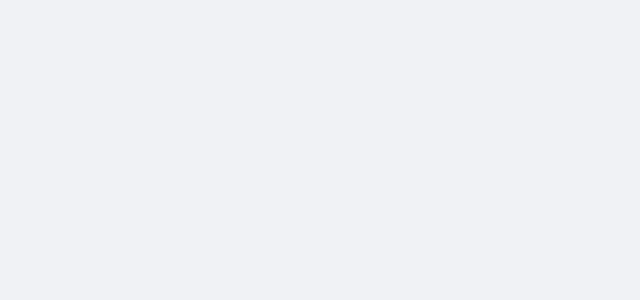
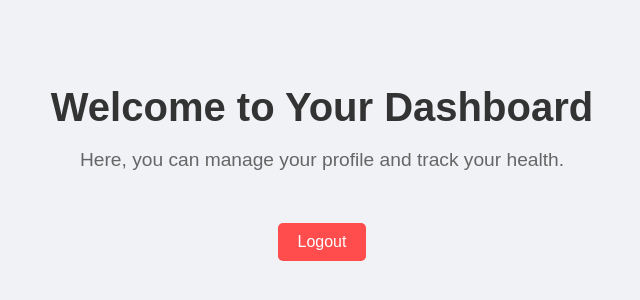
Before and after one commit to hemersondecarli/rapidMedicalSolution, a React (Create React App) app in the folder health-assistant-app/: page /Dashboard in a window 1280 px wide. Before the commit this address had no page. Shown: the part 252-552 px from the top of the page, without its empty margins (318-958 px from the left). Built offline with nearby package versions, Linux system fonts and the light colour scheme; sample sign-in values are in the browser's storage.

Commit message:
- Fixing Account creation + adding dependencies

```diff
--- a/health-assistant-app/package.json
+++ b/health-assistant-app/package.json
@@ -7,7 +7,7 @@
     "@testing-library/react": "^13.4.0",
     "@testing-library/user-event": "^13.5.0",
     "axios": "^1.7.7",
-    "mongodb": "^6.10.0",
+    "mongodb": "^6.12.0",
     "react": "^18.3.1",
     "react-dom": "^18.3.1",
     "react-router-dom": "^6.28.0",
--- a/health-assistant-app/src/App.js
+++ b/health-assistant-app/src/App.js
@@ -2,10 +2,11 @@
 import React from 'react';
 import { BrowserRouter as Router, Route, Routes } from 'react-router-dom';
 import Home from './pages/Home';
-import Login from './pages/login';
+import Login from './pages/Login';
 import Patient from './pages/Patient';
 import Registration from './pages/Registration';
-
+import Dashboard from './pages/Dashboard'; // Import Dashboard
+import PrivateRoute from './components/PrivateRoute'; // Import PrivateRoute
 
 function App() {
   return (
@@ -14,7 +15,17 @@ function App() {
         <Route path="/" element={<Home />} />
         <Route path="/Login" element={<Login />} />
         <Route path="/Patient" element={<Patient />} />
-        <Route path="/Registration" element={<Registration />} /> {/* Route*/}
+        <Route path="/Registration" element={<Registration />} />
+
+        {/* Protected Dashboard Route */}
+        <Route
+          path="/Dashboard"
+          element={
+            <PrivateRoute>
+              <Dashboard />
+            </PrivateRoute>
+          }
+        />
       </Routes>
     </Router>
   );
--- a/health-assistant-app/src/backend/package.json
+++ b/health-assistant-app/src/backend/package.json
@@ -18,6 +18,7 @@
     "dotenv": "^16.4.5",
     "express": "^4.21.1",
     "mongodb": "^6.10.0",
-    "mongoose": "^8.8.2"
+    "mongoose": "^8.8.2",
+    "react-router-dom": "^7.0.2"
   }
 }
--- /dev/null
+++ b/health-assistant-app/src/components/PrivateRoute.js
@@ -0,0 +1,10 @@
+import React from 'react';
+import { Navigate } from 'react-router-dom';
+
+function PrivateRoute({ children }) {
+    const token = localStorage.getItem('token'); // Check for token in local storage
+
+    return token ? children : <Navigate to="/login" />;
+}
+
+export default PrivateRoute;
--- /dev/null
+++ b/health-assistant-app/src/pages/Dashboard.js
@@ -0,0 +1,28 @@
+// src/pages/Dashboard.js
+import React from 'react';
+import { useNavigate } from 'react-router-dom';
+import '../styles/Dashboard.css';
+
+function Dashboard() {
+    const navigate = useNavigate();
+
+    // Handle user logout
+    const handleLogout = () => {
+        localStorage.removeItem('token'); // Clear the token from local storage
+        navigate('/login'); // Redirect to the login page
+    };
+
+    return (
+        <div className="dashboard-container">
+            <h1>Welcome to Your Dashboard</h1>
+            <p>Here, you can manage your profile and track your health.</p>
+
+            {/* Logout Button */}
+            <button className="logout-button" onClick={handleLogout}>
+                Logout
+            </button>
+        </div>
+    );
+}
+
+export default Dashboard;
--- a/health-assistant-app/src/pages/Registration.js
+++ b/health-assistant-app/src/pages/Registration.js
@@ -1,10 +1,10 @@
 // src/pages/Registration.js
 import React, { useState } from 'react';
 import '../styles/Registration.css';
-import api from '../services/api'; // Axios instance for making API requests
+import api from '../services/api'; // Axios instance for backend API calls
 
 function Registration() {
-    // State to manage form inputs and messages
+    // State to manage form data
     const [formData, setFormData] = useState({
         name: '',
         email: '',
@@ -12,20 +12,26 @@ function Registration() {
         confirmPassword: '',
         gp: '',
     });
+
     const [message, setMessage] = useState(''); // Success message
     const [error, setError] = useState(''); // Error message
 
     // Handle input changes
     const handleChange = (e) => {
-        const { name, value } = e.target; // Get the input's name and value
-        setFormData({ ...formData, [name]: value }); // Update formData state
+        const { name, value } = e.target;
+        setFormData({
+            ...formData,
+            [name]: value,
+        });
     };
 
     // Handle form submission
     const handleSubmit = async (e) => {
-        e.preventDefault(); // Prevent page refresh
-        setMessage(''); // Clear previous success message
-        setError(''); // Clear previous error message
+        e.preventDefault();
+        setMessage('');
+        setError('');
+
+        console.log('Form Data Sent to Backend:', formData);
 
         // Validate passwords
         if (formData.password !== formData.confirmPassword) {
@@ -39,19 +45,21 @@ function Registration() {
             return;
         }
 
+        // Prepare data for the backend
+        const userData = {
+            name: formData.name,
+            email: formData.email,
+            password: formData.password,
+            confirmPassword: formData.confirmPassword,
+            gpName: formData.gp,
+        };
+
         try {
-            // Send form data to the backend
-            const response = await api.post('/users/register', {
-                name: formData.name,
-                email: formData.email,
-                password: formData.password,
-                gpName: formData.gp, // Backend expects gpName
-            });
-
-            setMessage(response.data.message); // Show success message
-            setFormData({ name: '', email: '', password: '', confirmPassword: '', gp: '' }); // Clear the form
+            const response = await api.post('/users/register', userData);
+            setMessage(response.data.message);
+            setFormData({ name: '', email: '', password: '', confirmPassword: '', gp: '' });
         } catch (error) {
-            // Show error message from the backend or a generic one
+            console.error('Error during registration:', error.response?.data || error.message);
             setError(error.response?.data?.message || 'An error occurred');
         }
     };
@@ -59,8 +67,7 @@ function Registration() {
     return (
         <div className="create-account-container">
             <h2>Create Account</h2>
-            <form onSubmit={handleSubmit}>
-                {/* Input for Full Name */}
+            <form id="RegistrationForm" onSubmit={handleSubmit}>
                 <label htmlFor="name">Full Name:</label>
                 <input
                     type="text"
@@ -72,7 +79,6 @@ function Registration() {
                     required
                 />
 
-                {/* Input for Email */}
                 <label htmlFor="email">Email:</label>
                 <input
                     type="email"
@@ -84,7 +90,6 @@ function Registration() {
                     required
                 />
 
-                {/* Input for Password */}
                 <label htmlFor="password">Password:</label>
                 <input
                     type="password"
@@ -96,7 +101,6 @@ function Registration() {
                     required
                 />
 
-                {/* Input for Confirm Password */}
                 <label htmlFor="confirmPassword">Confirm Password:</label>
                 <input
                     type="password"
@@ -108,7 +112,6 @@ function Registration() {
                     required
                 />
 
-                {/* Input for General Practitioner */}
                 <label htmlFor="gp">Enter your GP:</label>
                 <input
                     type="text"
@@ -120,11 +123,10 @@ function Registration() {
                     required
                 />
 
-                {/* Submit Button */}
                 <button type="submit" className="submit-button">Create Account</button>
             </form>
 
-            {/* Display success or error messages */}
+            {/* Display messages */}
             {message && <p style={{ color: 'green' }}>{message}</p>}
             {error && <p style={{ color: 'red' }}>{error}</p>}
         </div>
--- /dev/null
+++ b/health-assistant-app/src/styles/Dashboard.css
@@ -0,0 +1,32 @@
+/* src/styles/Dashboard.css */
+
+.dashboard-container {
+    text-align: center;
+    margin-top: 50px;
+}
+
+.dashboard-container h1 {
+    font-size: 2.5rem;
+    color: #333;
+}
+
+.dashboard-container p {
+    font-size: 1.2rem;
+    color: #666;
+}
+
+.logout-button {
+    margin-top: 20px;
+    padding: 10px 20px;
+    font-size: 1rem;
+    color: #fff;
+    background-color: #ff4d4d;
+    border: none;
+    border-radius: 5px;
+    cursor: pointer;
+    transition: background-color 0.3s;
+}
+
+.logout-button:hover {
+    background-color: #ff1a1a;
+}
```
Also changed, not shown: health-assistant-app/src/backend/db.js (+12 -12 lines), health-assistant-app/src/backend/models/User.js (+6 -7 lines), health-assistant-app/src/backend/routes/userRoutes.js (+4 -38 lines), health-assistant-app/src/backend/server.js (+8 -15 lines), 2 other files (tests, documents, lock files or other folders).
